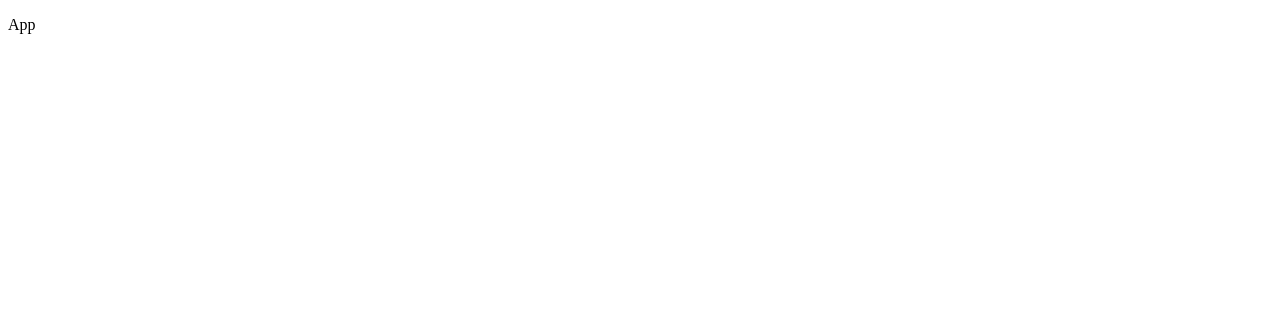
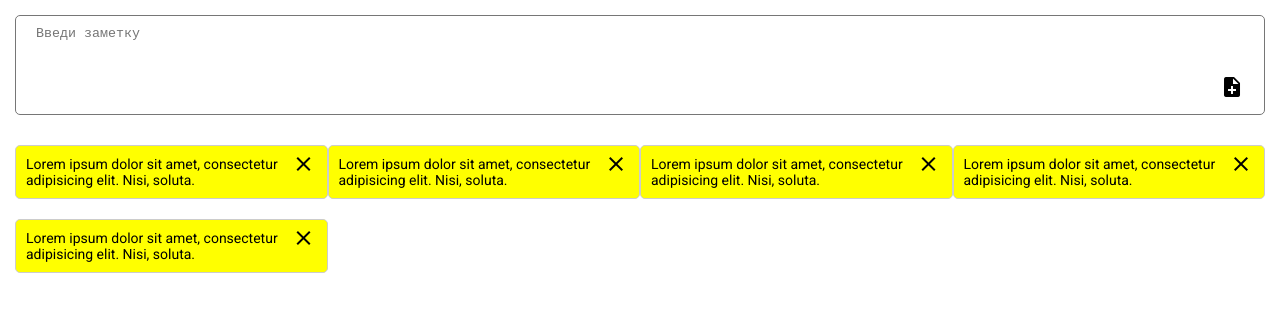
Before and after one commit to SergeyWebDeveloper/noteApp, a React app: page / in a window 1280 px wide. Shown: the top 312 px of the page. Built offline with nearby package versions, Linux system fonts and the light colour scheme.

Commit message:
add structure app

```diff
--- a/src/App.jsx
+++ b/src/App.jsx
@@ -6,7 +6,36 @@ import './app.sass';
 class App extends React.Component {
     render(){
         return(
-          <p>App</p>
+            <div className="notes__wrapper">
+                <div className="container">
+                    <form className='note__form'>
+                        <textarea className='note__textarea' placeholder='Введи заметку'></textarea>
+                        <button className="btn__add material-icons">note_add</button>
+                    </form>
+                    <div className="notes__container">
+                        <div className="note_item">
+                            <p>Lorem ipsum dolor sit amet, consectetur adipisicing elit. Nisi, soluta.</p>
+                            <button className="btn__close material-icons close">close</button>
+                        </div>
+                        <div className="note_item">
+                            <p>Lorem ipsum dolor sit amet, consectetur adipisicing elit. Nisi, soluta.</p>
+                            <button className="btn__close material-icons close">close</button>
+                        </div>
+                        <div className="note_item">
+                            <p>Lorem ipsum dolor sit amet, consectetur adipisicing elit. Nisi, soluta.</p>
+                            <button className="btn__close material-icons close">close</button>
+                        </div>
+                        <div className="note_item">
+                            <p>Lorem ipsum dolor sit amet, consectetur adipisicing elit. Nisi, soluta.</p>
+                            <button className="btn__close material-icons close">close</button>
+                        </div>
+                        <div className="note_item">
+                            <p>Lorem ipsum dolor sit amet, consectetur adipisicing elit. Nisi, soluta.</p>
+                            <button className="btn__close material-icons close">close</button>
+                        </div>
+                    </div>
+                </div>
+            </div>
         );
     }
 }
--- a/src/app.sass
+++ b/src/app.sass
@@ -0,0 +1,66 @@
+body
+  font-family: 'Roboto'
+  font-weight: 400
+  font-size: 14px
+  margin: 0
+  padding: 0
+  color: #000
+
+.notes__wrapper
+  position: relative
+  width: 100%
+  padding: 15px
+  -webkit-box-sizing: border-box
+  -moz-box-sizing: border-box
+  box-sizing: border-box
+
+.note__form
+  position: relative
+
+.note__textarea
+  width: 100%
+  display: block
+  -webkit-box-sizing: border-box
+  -moz-box-sizing: border-box
+  box-sizing: border-box
+  padding: 10px 50px 10px 20px
+  height: 100px
+  resize: none
+  border-radius: 5px
+
+
+.btn__add
+  position: absolute
+  right: 15px
+  bottom: 15px
+  background: none
+  border: none
+
+
+.notes__container
+  position: relative
+  overflow: hidden
+  margin: 30px 0
+
+.note_item
+  width: 25%
+  margin-bottom: 20px
+  float: left
+  border: 1px solid #ccc
+  padding: 10px
+  background: yellow
+  -webkit-box-sizing: border-box
+  -moz-box-sizing: border-box
+  box-sizing: border-box
+  border-radius: 5px
+  position: relative
+  p
+    margin: 0
+
+.btn__close
+  position: absolute
+  right: 5px
+  top: 5px
+  background-color: transparent
+  border: none
+  cursor: pointer
```
